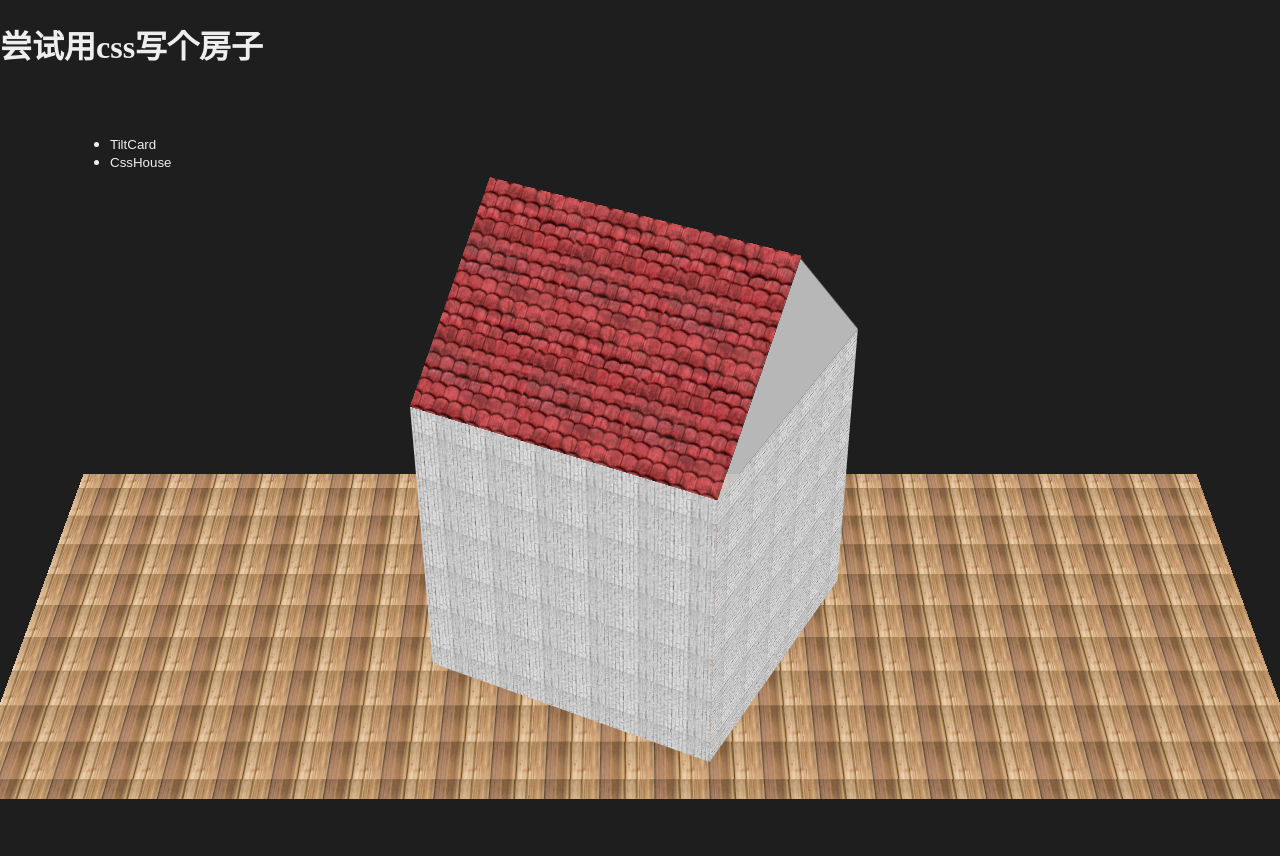
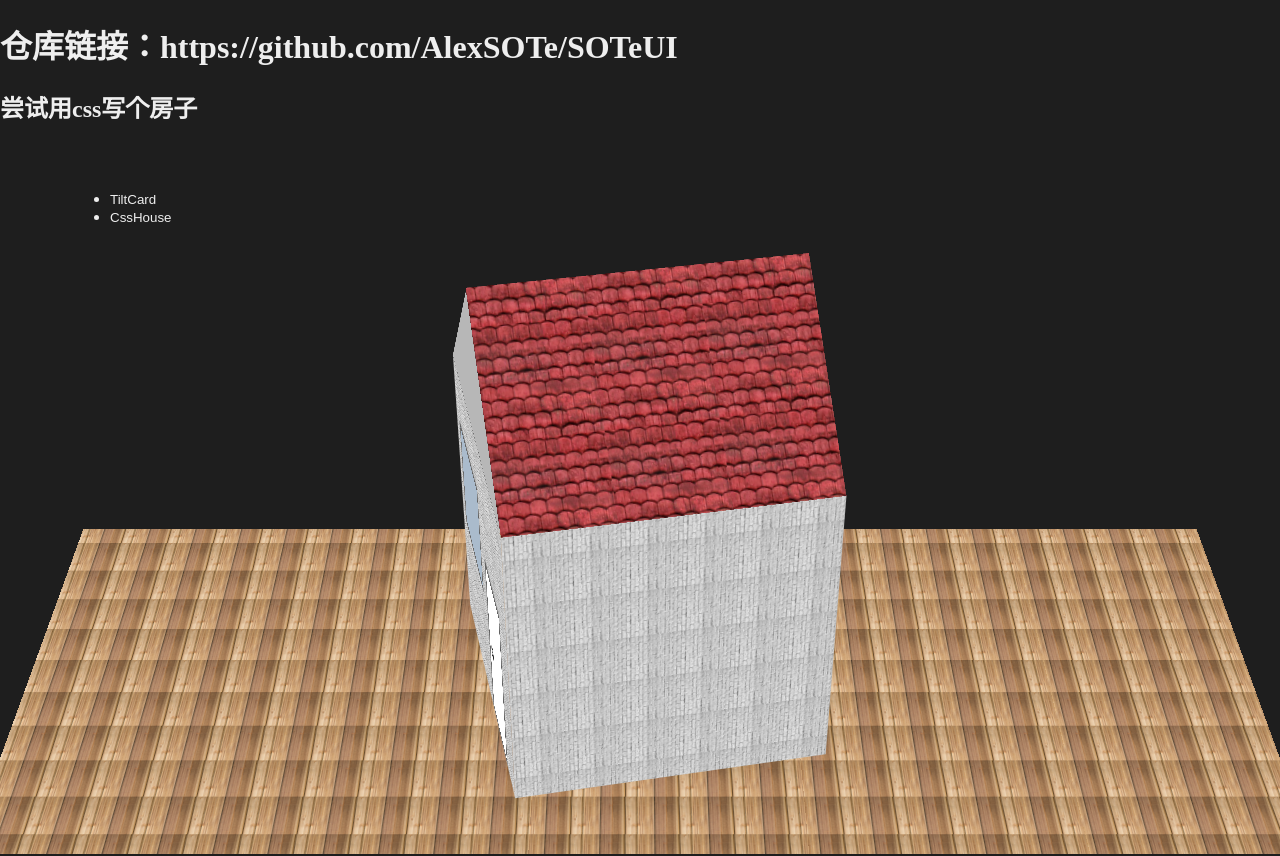
Before and after one commit to AlexSOTe/SOTeUI, a Vue app: page / in a window 1280 px wide. Shown: the top 856 px of the page. Built offline with nearby package versions, Linux system fonts and the light colour scheme.

Commit message:
添加说明

```diff
--- a/src/App.vue
+++ b/src/App.vue
@@ -1,6 +1,7 @@
 <template>
   <div class="App">
-    <h1>尝试用css写个房子</h1>
+    <h1>仓库链接：https://github.com/AlexSOTe/SOTeUI</h1>
+    <h2>尝试用css写个房子</h2>
     <MyComponent />
   </div>
 </template>
```
